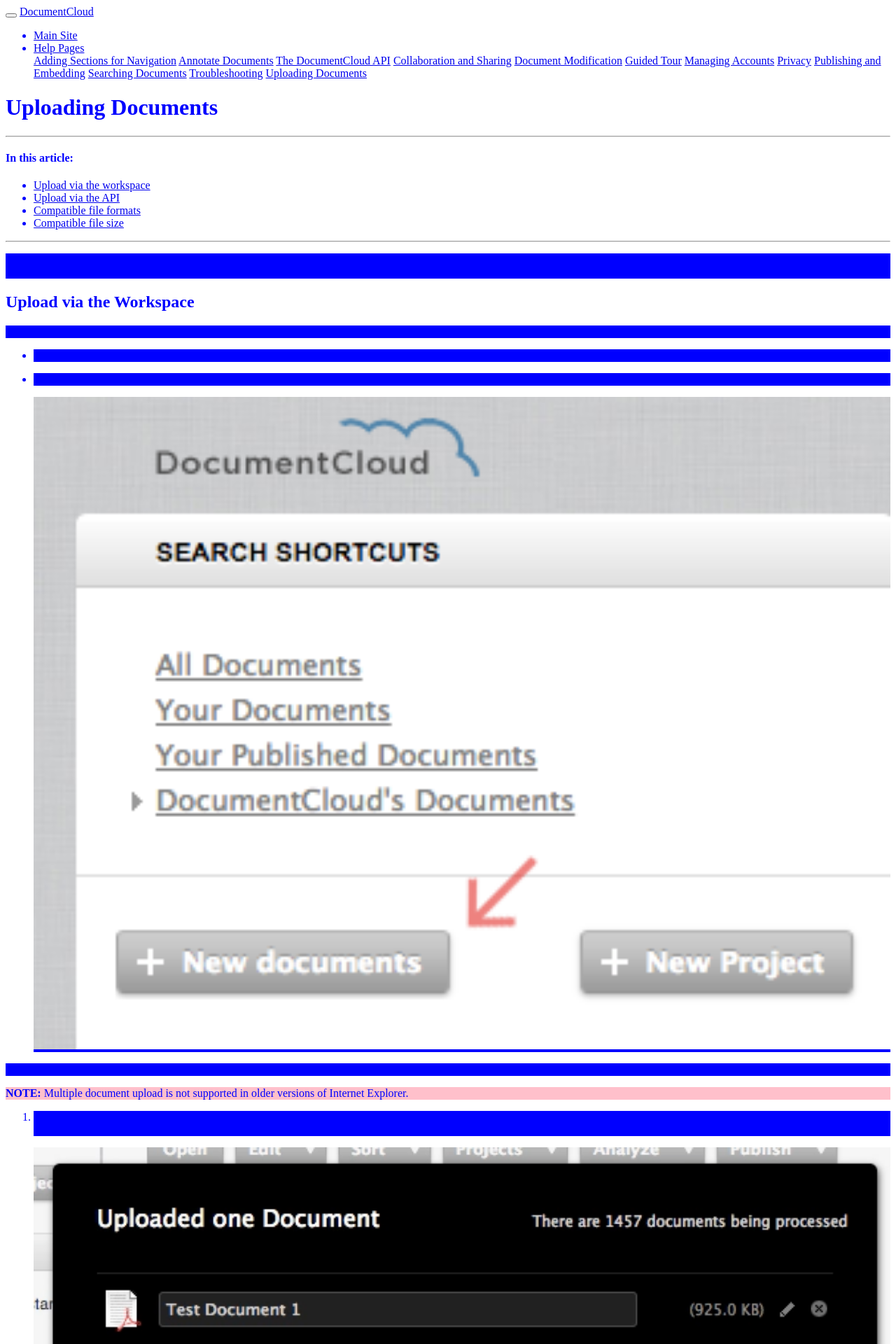
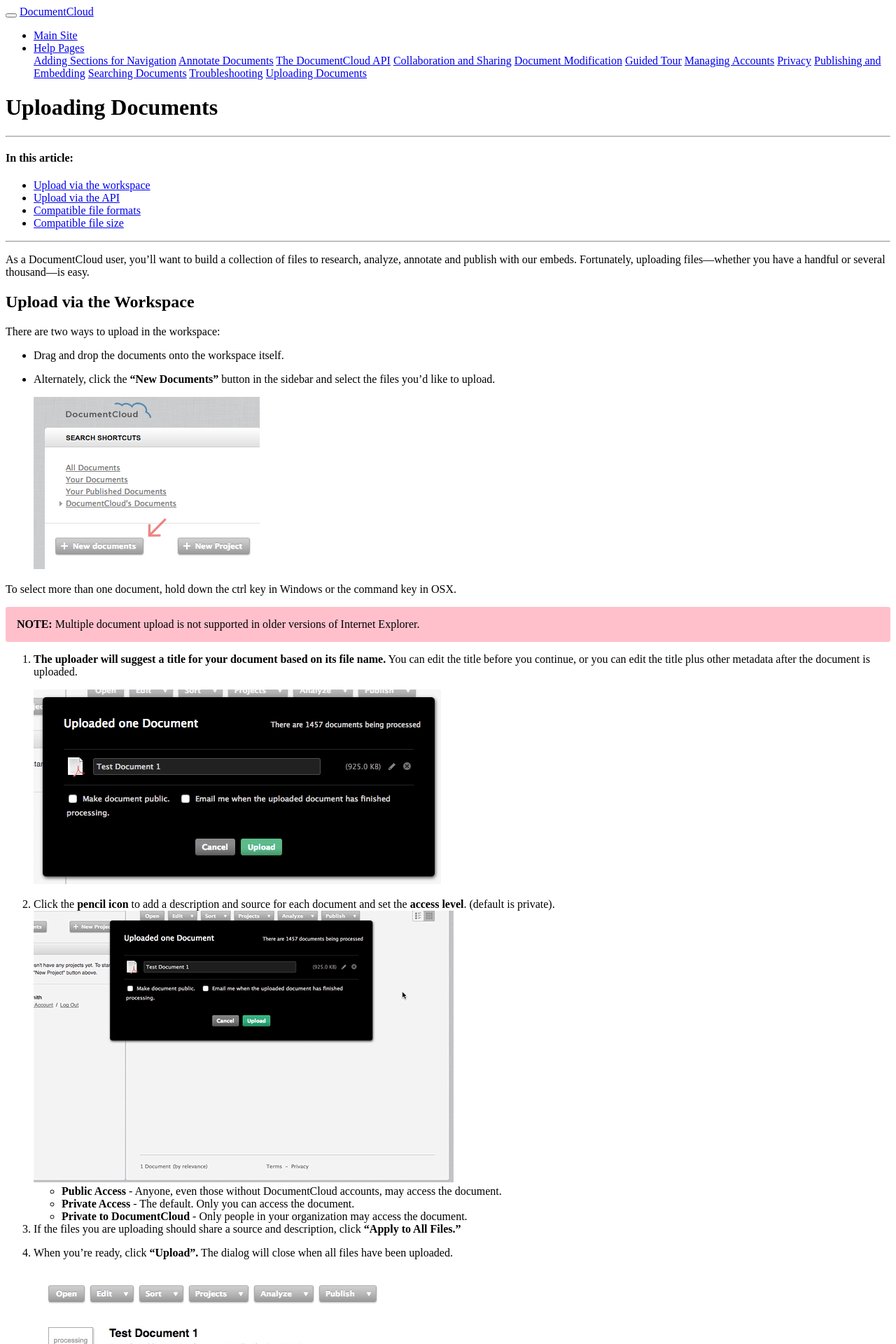
Before and after one commit to documentcloud/help_center, a Jekyll site: the page built from _help/uploading_documents.md, in a window 1280 px wide. Shown: the top 1920 px of the page at 70% size. Built offline with Jekyll 4.4.1, drawn with Linux system fonts in a browser that asks for light colours; comment, search, counter and statistics services are not loaded.

Commit message:
Testing styles

```diff
--- a/assets/css/style.scss
+++ b/assets/css/style.scss
@@ -7,16 +7,6 @@
 
 .note {
     background:pink;
+    padding:16px;
+    border-radius:3px;
 }
-
-img {
-    width:100%;
-}
-
-body {
-    color:blue;
-}
-
-p {
-    background:blue;
-}
```
